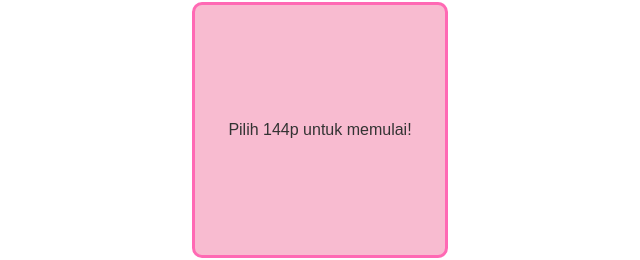
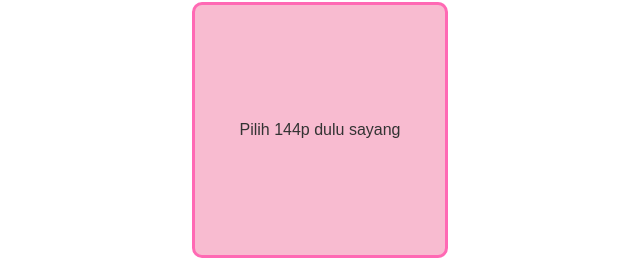
Before and after one commit to RaihanHann/WebKatalog, a plain HTML site: page index.html in a window 1280 px wide. Shown: the part 272-532 px from the top of the page, 320-960 px from the left. Drawn offline with Linux system fonts and the light colour scheme.

Commit message:
bubbieeee

```diff
--- a/index.html
+++ b/index.html
@@ -100,7 +100,7 @@
 
         <div id="imageBox">
             <img id="mainImage" alt="Gambar Resolusi" src="">
-            <p id="placeholderText">Pilih 144p untuk memulai!</p>
+            <p id="placeholderText">Pilih 144p dulu sayang</p>
         </div>
 
         <div class="resolution-controls">
```
